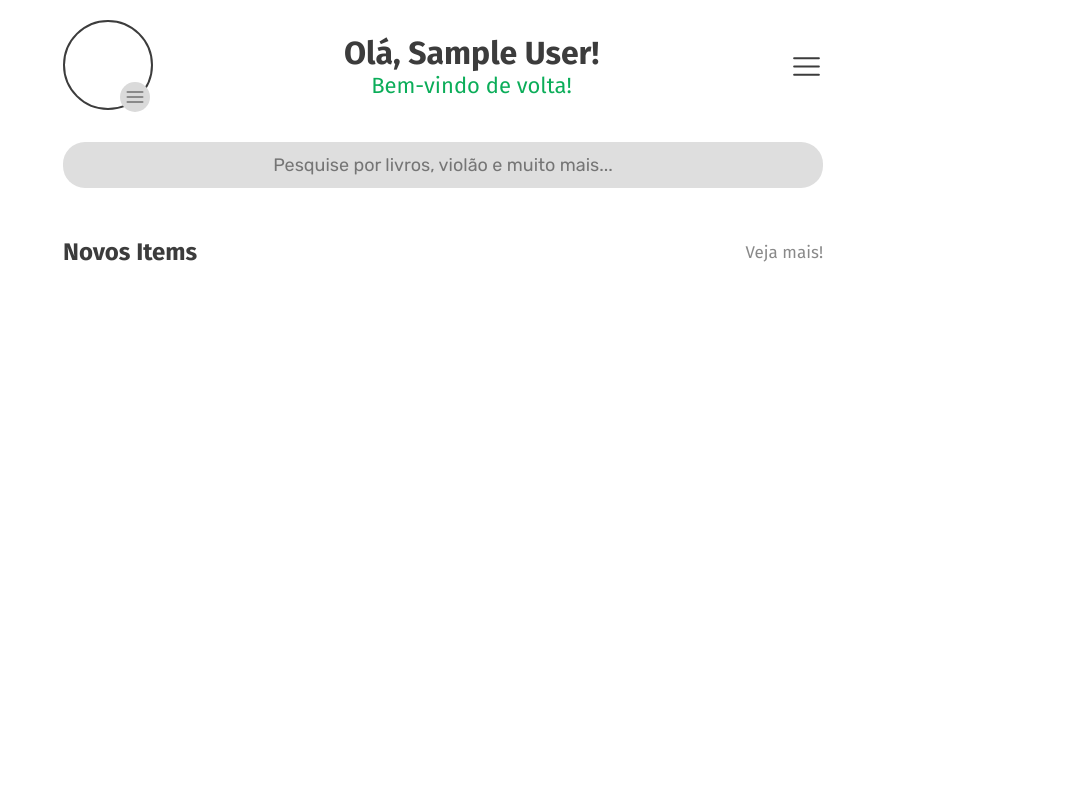
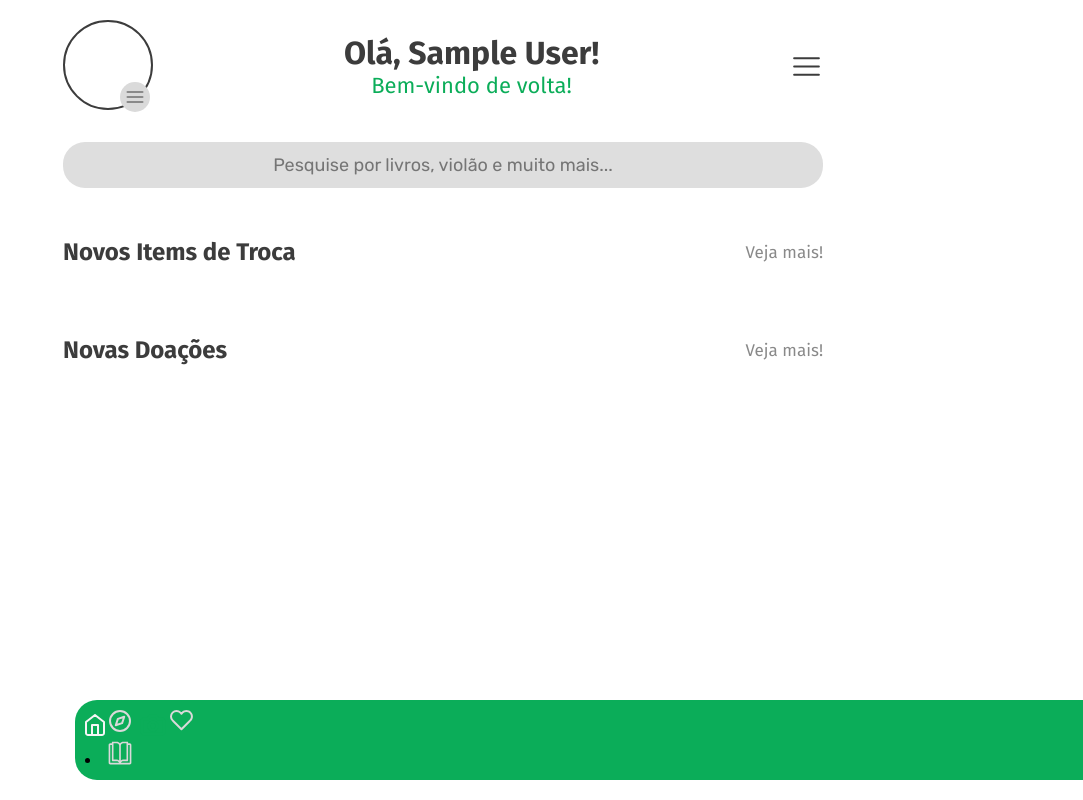
Before and after one commit to kelvennds1/TrocaTroca-UnB, a Flask app: page /home in a window 1280 px wide. Shown: the whole page, without its empty margins (197-1280 px from the left). Run offline with Flask 3, Linux system fonts and the light colour scheme; the visitor is signed in with stand-in values (Sample User, id 1); data that the repository does not hold is empty.

Commit message:
NavBar na Home Page

```diff
--- a/main.py
+++ b/main.py
@@ -30,6 +30,7 @@ app.secret_key = '342342354525351sadad1eqd'  # Chave secreta para gerar sessões
 engine = create_engine('mysql+pymysql://admin:troca2023@trocatroca-db.co7hqdo9x7ll.us-east-1.rds.amazonaws.com:3306/trocatroca0')
 Session = sessionmaker(bind=engine)
 
+
 @app.route('/logout')
 def logout():
     # Remova as informações do usuário da sessão
@@ -41,14 +42,13 @@ def logout():
 
 @app.route('/home')
 def home():
+
     # Verifique se o usuário está logado
     if 'user_id' in session:
-        # Recupere as informações do usuário da sessão
-        user_id = session['user_id']
-        username = session['username']
+        sessio = Session()
+        items = sessio.query(Item).all()
+        return render_template('home.html', items=items)
 
-        # Exiba as informações do usuário na página de boas-vindas
-        return render_template('home.html', username=username)
     else:
         # Se o usuário não estiver logado, redirecione para a página de login
         return redirect('/login')
--- a/static/styles/home.css
+++ b/static/styles/home.css
@@ -98,7 +98,6 @@ header{
 }
 .carousel {
     width: fit-content;
-    height: 100%;
     display: flex;
     flex-direction: row; /* Define a direção horizontal */
     align-items: center;
@@ -169,7 +168,6 @@ header{
 }
 .carousel-container2{
   width: 100vw;
-  margin-bottom: 500px;
   max-width: 800px; /* Defina o tamanho máximo desejado para o carrossel */
   margin: 0 auto; /* Centralizar o carrossel horizontalmente */
   overflow-x: scroll; /* Habilita a rolagem horizontal */
@@ -177,12 +175,29 @@ header{
   scrollbar-width: none; /* Remover a barra de rolagem */
   -ms-overflow-style: none; /* Remover a barra de rolagem*/
 }
-.nav-bar{
-    position: absolute;
-    align-self: center;
-    justify-self: center;
+.navigation {
+    display: flex;
+    position: fixed;
+    justify-content: center;
+    align-items: center;
+    width: 100%;
+    bottom: 20px;
+}
+.navbar {
+    width: 95%;
+    padding: 10px;
+    border-radius: 22px;
     background-color: #0BAD59;
+}
+.navbar ul {
+    margin: 0;
+    padding: 0;
+}
 
-    width: 100%;
-    min-height: 100px;
-}
+  .navbar li {
+    padding: 0;
+  }
+
+  .navbar li a {
+    text-decoration: none;
+  }
--- a/templates/home.html
+++ b/templates/home.html
@@ -23,7 +23,7 @@
     </header>
     <div class="main-page-content">
       <div class="new-arrivals">
-        <span class="novos-items">Novos Items</span>
+        <span class="novos-items">Novos Items de Troca</span>
         <a class="veja-mais" href="#">Veja mais!</a>
       </div>
 
@@ -33,7 +33,7 @@
           {% for item in items %}
           <div class="item">
             <div class="imagem-wrapper ">
-              <!-- <img src="../static/img/Splash screen.png" class="imagem" alt=""> -->
+              <img src="../static/img/Splash screen.png" class="imagem" alt="">
             </div>
             <div class="item-desc">
               <div class="name-year">
@@ -47,6 +47,40 @@
         </div>
       </div>
 
+      <div class="new-arrivals">
+        <span class="novos-items">Novas Doações</span>
+        <a class="veja-mais" href="#">Veja mais!</a>
+      </div>
+
+      <div class="carousel-container2">
+        <div class="carousel">
+          <!-- Itens do carrossel -->
+          {% for item in items %}
+          <div class="item">
+            <div class="imagem-wrapper ">
+              <img src="../static/img/Splash screen.png" class="imagem" alt="">
+            </div>
+            <div class="item-desc">
+              <div class="name-year">
+                <p>{{ item.name }}</p>
+                <p>{{ item.year_acquired }}</p>
+              </div>
+              <span class="item-type">Troca</span>
+            </div>
+          </div>
+          {% endfor %}
+        </div>
+      </div>
+      <div class="navigation">
+        <nav class="navbar">
+          <a href="#"><img src="../static/img/nav-bar/home.svg" alt=""></a></li>
+          <a href="#"><img src="../static/img/nav-bar/explorar.svg" alt=""></a></li>
+          <a href="#"><img src="../static/img/nav-bar/inserir.svg" alt=""></a></li>
+          <a href="#"><img src="../static/img/nav-bar/curtidos.svg" alt=""></a></li>
+            <li><a href="#"><img src="../static/img/nav-bar/estudo.svg" alt=""></a></li>
+          </ul>
+        </nav>
+      </div>
     </div>
     <script src="../static/js/home.js"></script>
   </body>
```
Also changed, not shown: static/img/nav-bar/curtidos.svg (added), static/img/nav-bar/estudo.svg (added), static/img/nav-bar/explorar.svg (added), static/img/nav-bar/home.svg (added), static/img/nav-bar/inserir.svg (added).
